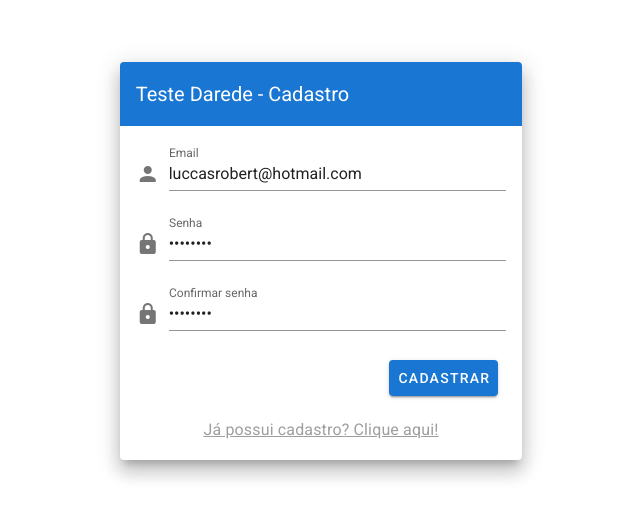
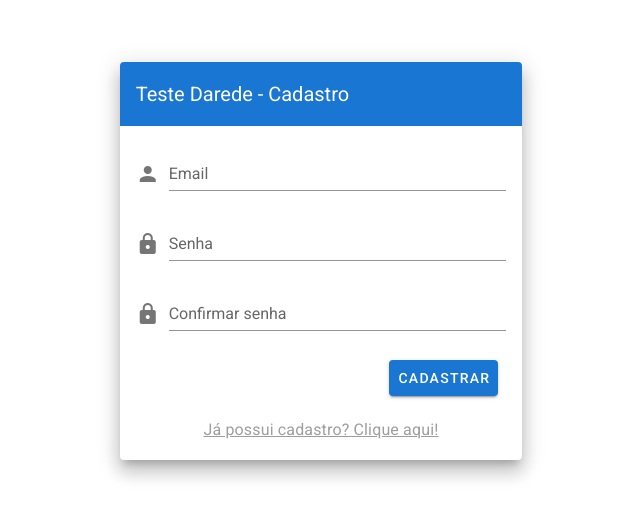
Before and after one commit to luccasr73/teste-darede, a Vue app in the folder app/: page /cadastro in a window 1280 px wide. Shown: the part 139-658 px from the top of the page, without its empty margins (319-959 px from the left). Built offline with nearby package versions, Linux system fonts and the light colour scheme; no server answers.

Commit message:
Removidos dados setados

```diff
--- a/app/src/components/Cadastro.vue
+++ b/app/src/components/Cadastro.vue
@@ -57,9 +57,9 @@ export default {
     }
   },
   data: () => ({
-    email: 'luccasrobert@hotmail.com',
-    password: '12345678',
-    confirm_password: '12345678',
+    email: '',
+    password: '',
+    confirm_password: '',
     errors: { password: [], email: [], confirm_password: [] },
     createLoading: false
   }),
--- a/app/src/components/Login.vue
+++ b/app/src/components/Login.vue
@@ -57,7 +57,7 @@ export default {
     }
   },
   data: () => ({
-    email: 'luccasrobert@hotmail.com',
+    email: '',
     password: '',
     loginLoading: false,
     errors: { password: [], email: [] }
```
